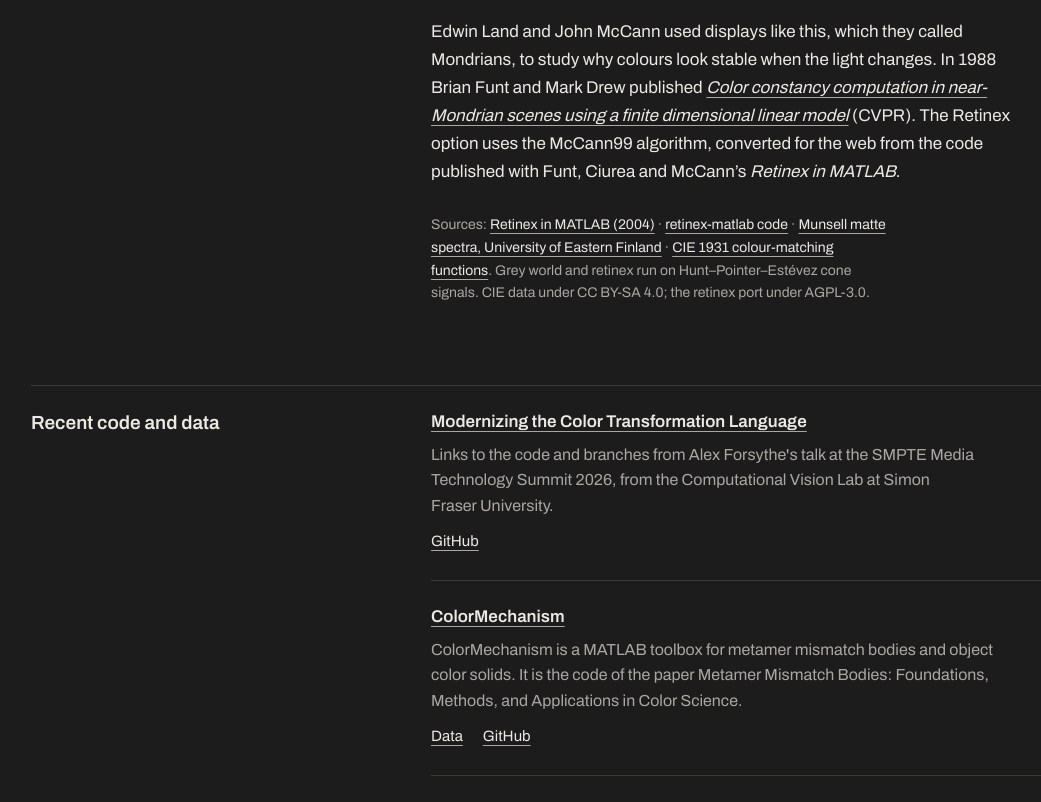
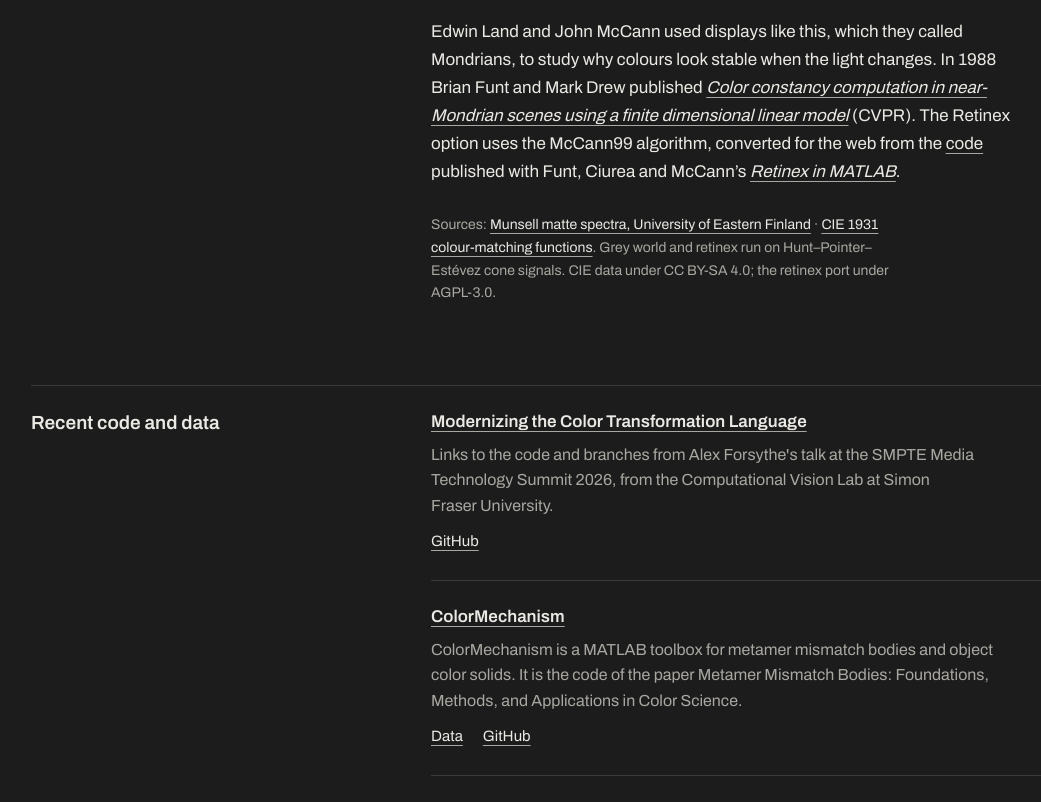
Before and after one commit to sfu-cs-vision-lab/sfu-cs-vision-lab.github.io, a Next.js app: page / in a window 1280 px wide. Shown: the part 1920-2722 px from the top of the page, without its empty margins (57-1098 px from the left). Built offline with nearby package versions, Linux system fonts and the light colour scheme; some icons are missing.

Commit message:
Link the retinex code and the Retinex in MATLAB paper where the home page names them

```diff
--- a/app/page.tsx
+++ b/app/page.tsx
@@ -6,8 +6,6 @@ import { REPOS } from "@/lib/github";
 const recent = REPOS.slice(0, 4);
 
 const sources = [
-  { label: "Retinex in MATLAB (2004)", href: "https://doi.org/10.1117/1.1636761" },
-  { label: "retinex-matlab code", href: "https://github.com/sfu-cs-vision-lab/retinex-matlab" },
   { label: "Munsell matte spectra, University of Eastern Finland", href: "https://zenodo.org/records/3269912" },
   { label: "CIE 1931 colour-matching functions", href: "https://doi.org/10.25039/CIE.DS.xvudnb9b" },
 ];
@@ -81,8 +79,9 @@ export default function Home() {
               Edwin Land and John McCann used displays like this, which they called Mondrians, to study why colours look
               stable when the light changes. In 1988 Brian Funt and Mark Drew published{" "}
               <a href="https://doi.org/10.1109/CVPR.1988.196288"><cite>Color constancy computation in near-Mondrian scenes
-              using a finite dimensional linear model</cite></a> (CVPR). The Retinex option uses the McCann99 algorithm, converted for the web from the code
-              published with Funt, Ciurea and McCann&rsquo;s <cite>Retinex in MATLAB</cite>.
+              using a finite dimensional linear model</cite></a> (CVPR). The Retinex option uses the McCann99 algorithm, converted for the web from the{" "}
+              <Link href="/code/retinex-matlab/">code</Link> published with Funt, Ciurea and McCann&rsquo;s{" "}
+              <a href="https://doi.org/10.1117/1.1636761"><cite>Retinex in MATLAB</cite></a>.
             </p>
             <p className="max-w-[58ch] pt-2 text-[14px] leading-relaxed text-ink-2">
               Sources:{" "}
```
